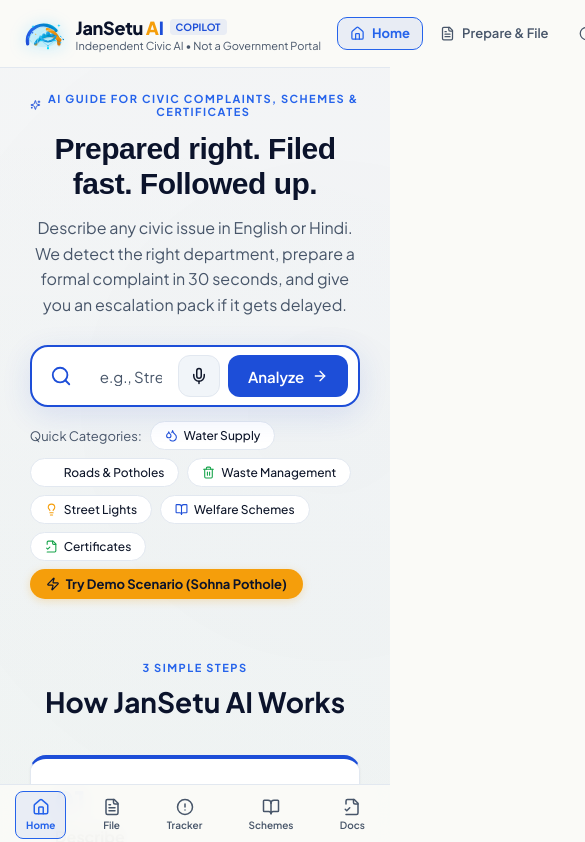
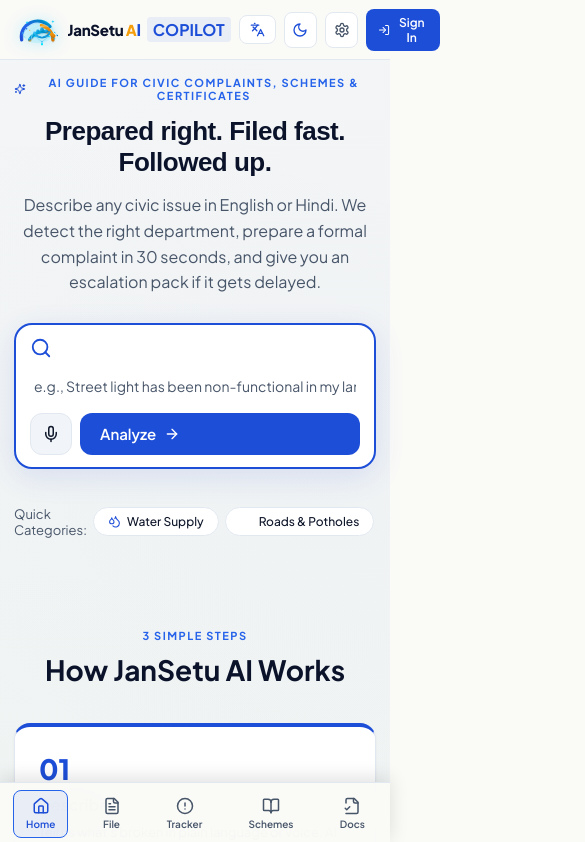
Before and after one commit to bhavyarattan21/JansetuAI, a React (Vite) app: page / in a window 390 px wide. Shown: the top 842 px of the page, 585 px wide, since content can reach past the window. Built offline with nearby package versions, Linux system fonts and the light colour scheme.

Commit message:
fix: responsive mobile layout, bottom bar elevation, and Chrome desktop location permission guidance

```diff
--- a/src/components/LocationPickerMap.jsx
+++ b/src/components/LocationPickerMap.jsx
@@ -68,6 +68,7 @@ export function LocationPickerMap({
   const [isLocating, setIsLocating] = useState(false);
   const [mapEngine, setMapEngine] = useState("loading"); // 'google' | 'leaflet' | 'loading'
   const [justSelected, setJustSelected] = useState(false);
+  const [showPermissionGuide, setShowPermissionGuide] = useState(false);
 
   // Search Bar State
   const [searchQuery, setSearchQuery] = useState("");
@@ -75,6 +76,20 @@ export function LocationPickerMap({
   const [searchResults, setSearchResults] = useState([]);
 
   const googleKey = import.meta.env.VITE_GOOGLE_MAPS_API_KEY;
+
+  // Track browser geolocation permission state
+  useEffect(() => {
+    if (typeof navigator !== "undefined" && navigator.permissions?.query) {
+      navigator.permissions.query({ name: "geolocation" }).then((status) => {
+        if (status.state === "denied") {
+          setShowPermissionGuide(true);
+        }
+        status.onchange = () => {
+          setShowPermissionGuide(status.state === "denied");
+        };
+      }).catch(() => {});
+    }
+  }, []);
 
   // Sync external coords changes
   useEffect(() => {
@@ -408,22 +423,28 @@ export function LocationPickerMap({
 
     navigator.geolocation.getCurrentPosition(
       (pos) => {
+        setShowPermissionGuide(false);
         applyLocationResult(pos.coords.latitude, pos.coords.longitude);
       },
       (err) => {
         console.warn("High-accuracy GPS failed, trying low accuracy / IP:", err);
+        if (err.code === 1) {
+          setShowPermissionGuide(true);
+        }
         navigator.geolocation.getCurrentPosition(
           (pos) => {
+            setShowPermissionGuide(false);
             applyLocationResult(pos.coords.latitude, pos.coords.longitude);
           },
           () => {
             // Permission denied or unavailable -> Seamless IP Location!
+            setShowPermissionGuide(true);
             fallbackToIpLocation();
           },
-          { enableHighAccuracy: false, timeout: 5000 }
+          { enableHighAccuracy: false, timeout: 8000 }
         );
       },
-      { enableHighAccuracy: true, timeout: 5000, maximumAge: 30000 }
+      { enableHighAccuracy: true, timeout: 12000, maximumAge: 0 }
     );
   };
 
@@ -510,6 +531,30 @@ export function LocationPickerMap({
           <span>{isLocating ? (isHi ? "जीपीएस खोज रहा है..." : "Detecting GPS...") : (isHi ? "🎯 मेरा जीपीएस स्थान लें" : "🎯 Use My Current Location")}</span>
         </button>
       </div>
+
+      {/* Chrome Desktop Location Permission Guidance Banner */}
+      {showPermissionGuide && (
+        <div style={{
+          padding: "10px 14px",
+          borderRadius: "10px",
+          background: "rgba(245, 158, 11, 0.08)",
+          border: "1px solid rgba(245, 158, 11, 0.3)",
+          fontSize: "12px",
+          color: "var(--text)",
+          display: "flex",
+          alignItems: "flex-start",
+          gap: "8px",
+          lineHeight: 1.4
+        }}>
+          <AlertCircle size={16} color="var(--saffron)" style={{ flexShrink: 0, marginTop: "2px" }} />
+          <div>
+            <strong>{isHi ? "Chrome में सटीक स्थान की अनुमति कैसे दें:" : "Allowing Exact Location in Chrome:"}</strong>{" "}
+            {isHi
+              ? "सटीक सड़क स्थान प्राप्त करने के लिए: Chrome एड्रेस बार में बाईं ओर 🔒 लॉक या ट्यून आइकन पर क्लिक करें > 'Location' को 'Allow' करें > फिर '🎯 मेरा जीपीएस स्थान लें' पर क्लिक करें। या नीचे अपना क्षेत्र खोजें।"
+              : "To get street-level precision: Click the 🔒 lock/tune icon on the left of your Chrome URL bar > Set 'Location' to Allow > Then click '🎯 Use My Current Location'. Or search your exact colony/sector below."}
+          </div>
+        </div>
+      )}
 
       {/* Interactive Location Search Bar */}
       <form onSubmit={handleSearchSubmit} style={{ display: "flex", gap: "6px", position: "relative" }}>
--- a/src/components/Navbar.jsx
+++ b/src/components/Navbar.jsx
@@ -47,8 +47,8 @@ export function Navbar({
           </div>
         </div>
 
-        {/* Desktop Navigation */}
-        <nav className="desktopNav" style={{ display: "flex", alignItems: "center", gap: "4px" }}>
+        {/* Desktop Navigation (Hidden on mobile via CSS) */}
+        <nav className="desktopNav">
           <button
             className={`navBtn ${active === "home" ? "active" : ""}`}
             onClick={() => setActive("home")}
--- a/src/components/PrepareAndFile.jsx
+++ b/src/components/PrepareAndFile.jsx
@@ -372,9 +372,9 @@ export function PrepareAndFile({
         </div>
       </div>
 
-      {/* STEP 1: Two-Column Form Layout on Desktop */}
+      {/* STEP 1: Two-Column Form Layout on Desktop, 1-Column on Mobile */}
       {step === 1 && (
-        <div style={{ display: "grid", gridTemplateColumns: "repeat(auto-fit, minmax(360px, 1fr))", gap: "28px", alignItems: "start" }}>
+        <div className="prepareGrid">
           {/* Left Column: Form Input */}
           <form onSubmit={handleGenerateDraft} className="panel" style={{ padding: "32px", borderRadius: "20px" }}>
             <div style={{ marginBottom: "20px" }}>
--- a/src/styles.css
+++ b/src/styles.css
@@ -3888,21 +3888,197 @@ body.dark-theme .overdueAlertBanner {
   color: var(--blue);
 }
 
+/* Desktop Navigation bar */
+.desktopNav {
+  display: flex;
+  align-items: center;
+  gap: 4px;
+}
+
+/* =========================================================
+   COMPREHENSIVE RESPONSIVE STYLING (< 820px & < 600px)
+   ========================================================= */
 @media (max-width: 820px) {
-  .failureGrid {
-    grid-template-columns: 1fr;
+  /* Hide desktop header nav on mobile (Bottom Bar takes over) */
+  .desktopNav {
+    display: none !important;
   }
+
+  /* Show mobile bottom navigation bar with crisp elevated shadow */
+  .mobileBottomBar {
+    display: flex !important;
+    position: fixed !important;
+    bottom: 0 !important;
+    left: 0 !important;
+    right: 0 !important;
+    height: 62px !important;
+    background: var(--topbar-bg) !important;
+    backdrop-filter: blur(20px) !important;
+    -webkit-backdrop-filter: blur(20px) !important;
+    border-top: 1px solid var(--line) !important;
+    z-index: 9999 !important;
+    justify-content: space-around !important;
+    align-items: center !important;
+    padding: 0 4px calc(env(safe-area-inset-bottom, 0px)) !important;
+    box-shadow: 0 -4px 18px rgba(0, 0, 0, 0.12) !important;
+  }
+
+  .mobileNavItem {
+    display: flex !important;
+    flex-direction: column !important;
+    align-items: center !important;
+    justify-content: center !important;
+    gap: 3px !important;
+    background: transparent !important;
+    border: none !important;
+    color: var(--muted) !important;
+    font-size: 10px !important;
+    font-weight: 600 !important;
+    padding: 6px 12px !important;
+    min-height: 48px !important;
+    border-radius: 8px !important;
+    transition: all 0.15s ease !important;
+  }
+
+  .mobileNavItem.active {
+    color: var(--blue) !important;
+  }
+
+  /* Ensure body content is never hidden behind the fixed bottom bar */
+  .app {
+    padding-bottom: 90px !important;
+  }
+
+  .page {
+    width: 100% !important;
+    max-width: 100% !important;
+    padding: 16px 14px 90px !important;
+    box-sizing: border-box !important;
+  }
+
+  /* Topbar Mobile Fit */
+  .topbar {
+    height: 60px !important;
+    padding: 0 14px !important;
+    gap: 8px !important;
+  }
+
+  .brand {
+    gap: 8px !important;
+  }
+
+  .brandTitles .brandMeta {
+    display: none !important;
+  }
+
+  .brandName span {
+    font-size: 16px !important;
+  }
+
+  /* Compact Stepper for Mobile (1 Active text, 3 compact circular badges) */
   .stepperContainer {
-    flex-wrap: wrap;
-    gap: 8px;
+    display: flex !important;
+    justify-content: space-between !important;
+    align-items: center !important;
+    gap: 4px !important;
+    margin: 0 auto 20px !important;
+    padding: 4px !important;
+    border-radius: 999px !important;
+    box-sizing: border-box !important;
   }
-  .mobileBottomBar {
-    display: flex;
+
+  .stepPill {
+    padding: 6px 10px !important;
+    font-size: 11px !important;
+    gap: 4px !important;
+    border-radius: 999px !important;
   }
-  .app {
-    padding-bottom: 64px;
+
+  .stepPill:not(.active) span {
+    display: none !important;
   }
-  .beforeAfterContainer {
-    grid-template-columns: 1fr;
+
+  /* Form Grids: Single column stack on mobile without horizontal scroll */
+  .prepareGrid,
+  .failureGrid,
+  .beforeAfterContainer,
+  .grievanceStatsGrid,
+  .schemeGrid,
+  .schemeGrid.big,
+  .docsGrid {
+    grid-template-columns: 1fr !important;
+    gap: 16px !important;
   }
-}
+
+  .panel {
+    padding: 20px 16px !important;
+    border-radius: 16px !important;
+    box-sizing: border-box !important;
+  }
+
+  /* Search & Hero Input on Mobile */
+  .heroInputWrap {
+    flex-direction: column !important;
+    align-items: stretch !important;
+    padding: 12px 14px !important;
+    gap: 10px !important;
+  }
+
+  .heroInputActions {
+    display: flex !important;
+    justify-content: space-between !important;
+    width: 100% !important;
+  }
+
+  .heroActionSubmitBtn {
+    flex: 1 !important;
+  }
+
+  .heroInputText {
+    width: 100% !important;
+    font-size: 14px !important;
+  }
+
+  /* Horizontal Scrolling Ribbon for Chips on Mobile */
+  .categoryChipsRow {
+    display: flex !important;
+    flex-wrap: nowrap !important;
+    overflow-x: auto !important;
+    -webkit-overflow-scrolling: touch !important;
+    padding-bottom: 6px !important;
+    gap: 6px !important;
+  }
+
+  .categoryChipsRow::-webkit-scrollbar {
+    display: none !important;
+  }
+
+  .chipBtn {
+    flex-shrink: 0 !important;
+  }
+
+  /* Footer on mobile */
+  .footer {
+    padding: 30px 16px 100px !important;
+  }
+
+  .footerGrid {
+    grid-template-columns: 1fr !important;
+    gap: 20px !important;
+  }
+}
+
+@media (max-width: 480px) {
+  .heroHeadline, .pageTitle h1 {
+    font-size: 26px !important;
+    line-height: 1.2 !important;
+  }
+
+  .topbarRight .topbarIconBtn span {
+    display: none !important;
+  }
+
+  .brandName span:first-child {
+    font-size: 15px !important;
+  }
+}
```
